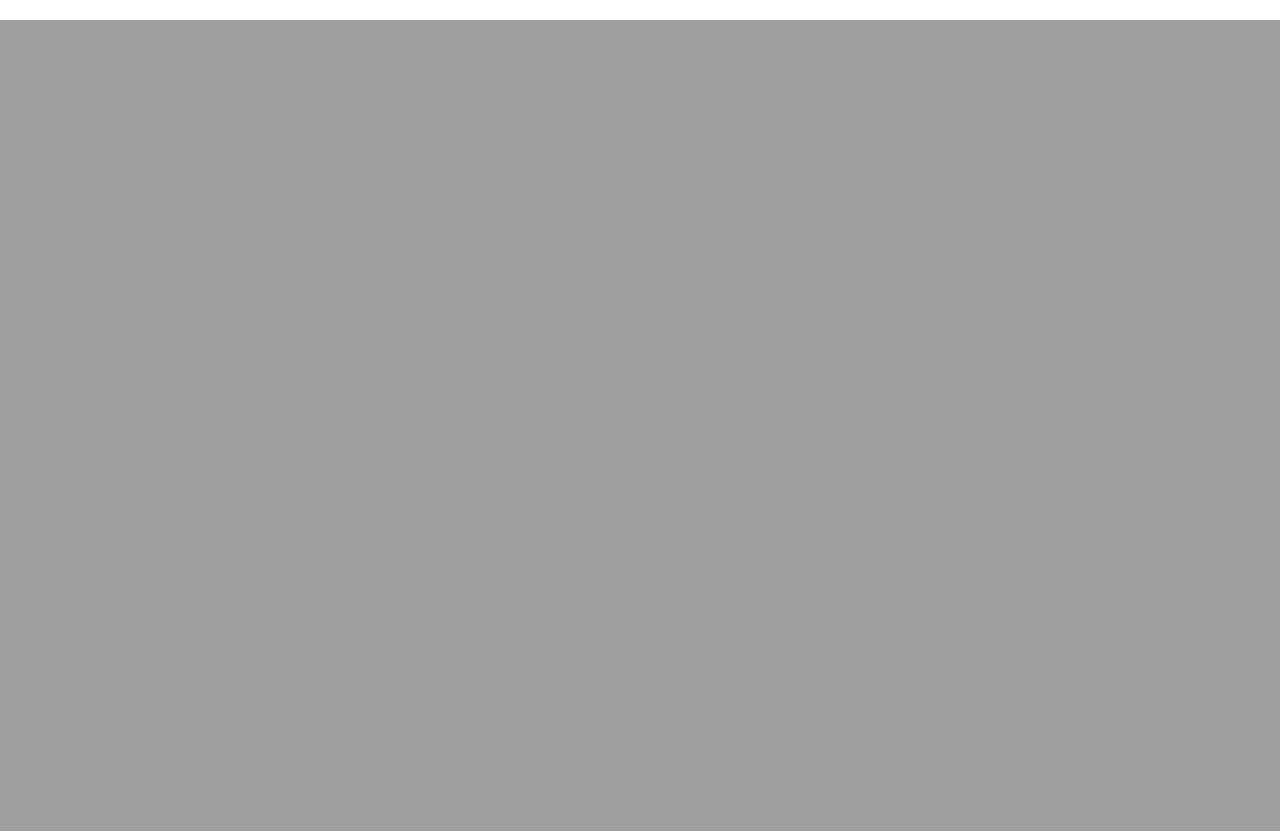
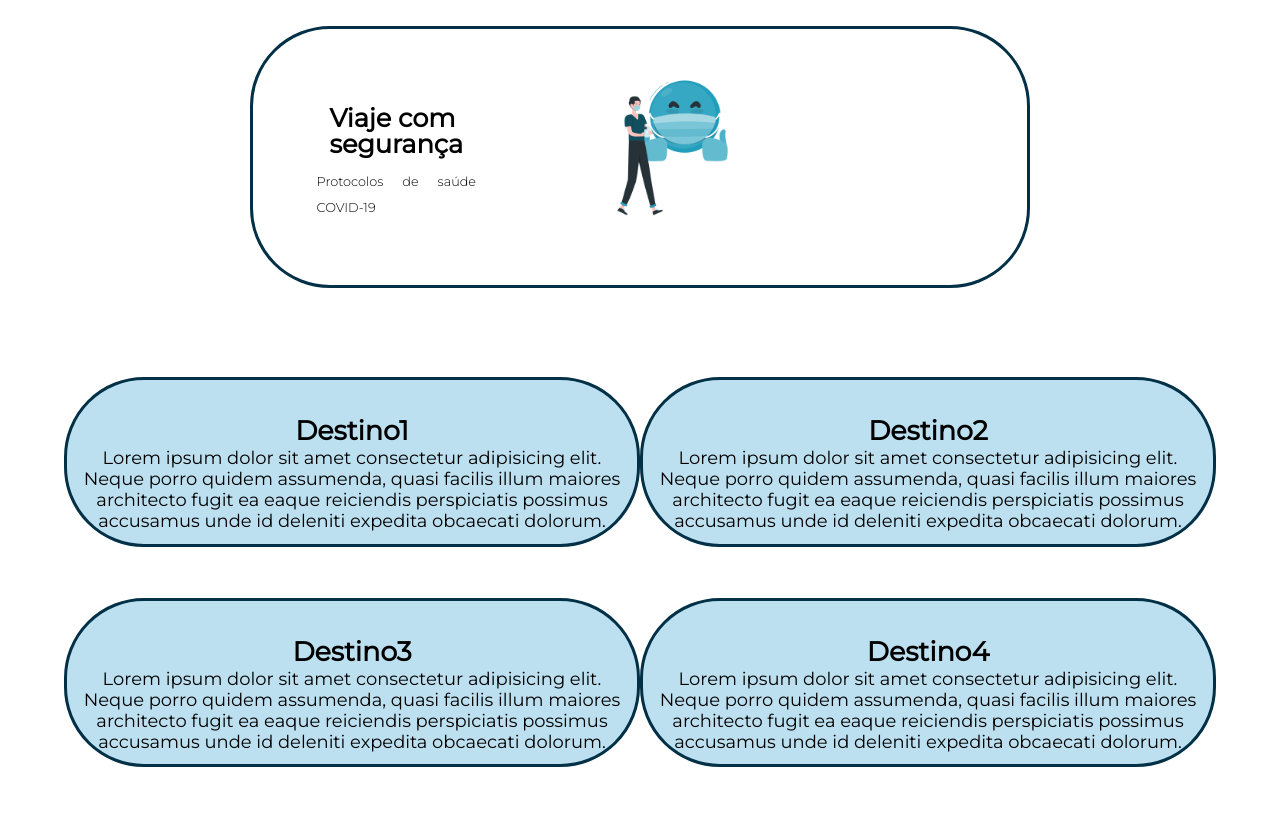
Before and after one commit to ribeirolivia/Projetofinal_mod2, a Python web app: template templates/index.html in a window 1280 px wide. Shown: the part 780-1611 px from the top of the page. Before the commit the page ends 800 px from the top, so only its background shows below. Run offline with Jinja, Linux system fonts and the light colour scheme; the template is opened without the code that fills it, so the values that code supplies are empty.

Commit message:
Alteração index e style

```diff
--- a/static/css/style.css
+++ b/static/css/style.css
@@ -9,10 +9,10 @@ body {
     display: grid;
     place-items: center;  /*centraliza a imagem*/
 }
-section div#item-wrapper {
+section#carousel div#item-wrapper {
     width: 100%; /*ocupação total da pag*/
 }
-section div#item-wrapper div#item{
+section#carousel div#item-wrapper div#item{
     display: flex; /*mantem uma imagem ao lado da outra*/
     /*habilita um scroll somente nas imagens*/
     overflow-x: auto;
@@ -27,7 +27,7 @@ section div#item-wrapper div#item{
     scroll-snap-align: start; /*alinha o inicio da imagem*/
     pointer-events: none;
 }
-section div#item-wrapper div#item img{
+section#carousel div#item-wrapper div#item img{
     /*ocupação total da div*/
     width: 100%;
     height: 100%;
@@ -39,7 +39,6 @@ section div#item-wrapper div#item img{
     padding: 0;
     font-family: 'Montserrat', sans-serif;
 }
-
 nav{
     padding: .8vw;
     position: relative;
@@ -83,3 +82,87 @@ nav div li a{
     text-decoration: none;
     color: #023047;
 }
+section#covid{
+    padding: 2vw;
+    justify-content: center;
+    align-items: center;
+    width: 65%;
+}
+section#covid div#alerta {
+    padding: auto;
+    border: 3px solid #023047;
+    border-radius: 5rem;
+    display: flex;
+    width: 100%;
+}
+section#covid div#alerta div#protocolo{
+    padding: 5vw;
+
+}
+section#covid div#alerta div#protocolo h3{
+    font-size: 2vw;
+    font-weight: 600;
+    padding: 1vw;
+    text-align: start;
+    line-height: 2vw;
+}
+section#covid div#alerta div#protocolo p{
+    font-size: 1vw;
+    font-weight: 300;
+    padding: auto;
+    text-align: justify;
+    line-height: 2vw;
+
+}
+section#covid div#alerta div#covidimg img{
+    width: 50%;
+    padding: 2vw;
+    align-items: center;
+}
+
+section#cards{
+    justify-content: center;
+    align-items: center;
+    padding: 3vw;
+}
+    section#cards div#destinos1 {
+    padding: 2vw;
+    display: flex;
+}
+section#cards div#destinos1 div {
+    border: 3px solid #023047;
+    padding: 3vw;
+    text-align: center;
+    padding: 1vw;
+    font-size: 1.4vw;
+    border-radius: 5rem;
+    background-color: #8ecae694;
+    cursor: pointer;
+    transition: 2s ease-out;
+}
+section#cards div#destinos1 div:hover{
+    background-color: #219dbcc0;
+    transform: scale(1.2);
+}
+
+section#cards div#destinos2 {
+    padding: 2vw;
+    display: flex;
+}
+section#cards div#destinos2 div {
+    border: 3px solid #023047;
+    padding: 3vw;
+    text-align: center;
+    padding: 1vw;
+    font-size: 1.4vw;
+    border-radius: 5rem;
+    background: #8ecae694;
+    cursor: pointer;
+    transition: 2s ease-out;
+}
+section#cards div#destinos2 div:hover{
+    background-color: #219dbcc0;
+    transform: scale(1.2);
+}
+/* Dar espaço entre os card*/
+/*ajustar campo covid*/
--- a/templates/index.html
+++ b/templates/index.html
@@ -21,12 +21,50 @@
         </div>
     </nav>
 <!-- Teste -->
-    <section>
+    <section id="carousel">
         <div id="item-wrapper">
             <div id="item">
                 <div class="item"> <img src="../static/img/Fernando_de_Noronha_-_PE-_Cacimba_do_Padre.jpg" alt=""></div>
                 <div class="item"> <img src="../static/img/jericoacoara.jpg" alt=""></div>
                 <div class="item"> <img src="../static/img/Machu_Picchu,_Peru.jpg" alt=""></div>
+            </div>
+        </div>
+
+    </section>
+    <section id="covid">
+        <div id="alerta">
+            <div id="protocolo">
+                <h3>Viaje com segurança</h3>
+                <p>Protocolos de saúde COVID-19</p>
+            </div>
+            <div id="covidimg">
+                <img src="../static/img/covid.png" alt="">
+            </div>
+        </div>
+    </section>
+    <section id="cards">
+        <div id="destinos1">
+            <div>
+                <img src="" alt="">
+                <h2>Destino1</h2>
+                <p>Lorem ipsum dolor sit amet consectetur adipisicing elit. Neque porro quidem assumenda, quasi facilis illum maiores architecto fugit ea eaque reiciendis perspiciatis possimus accusamus unde id deleniti expedita obcaecati dolorum.</p>
+            </div>
+            <div>
+                <img src="" alt="">
+                <h2>Destino2</h2>
+                <p>Lorem ipsum dolor sit amet consectetur adipisicing elit. Neque porro quidem assumenda, quasi facilis illum maiores architecto fugit ea eaque reiciendis perspiciatis possimus accusamus unde id deleniti expedita obcaecati dolorum.</p>
+            </div>
+        </div>
+        <div id="destinos2">
+            <div>
+                <img src="" alt="">
+                <h2>Destino3</h2>
+                <p>Lorem ipsum dolor sit amet consectetur adipisicing elit. Neque porro quidem assumenda, quasi facilis illum maiores architecto fugit ea eaque reiciendis perspiciatis possimus accusamus unde id deleniti expedita obcaecati dolorum.</p>
+            </div>
+            <div>
+                <img src="" alt="">
+                <h2>Destino4</h2>
+                <p>Lorem ipsum dolor sit amet consectetur adipisicing elit. Neque porro quidem assumenda, quasi facilis illum maiores architecto fugit ea eaque reiciendis perspiciatis possimus accusamus unde id deleniti expedita obcaecati dolorum.</p>
             </div>
         </div>
 
```
Also changed, not shown: static/img/background.png (added), static/img/covid.png (added).
